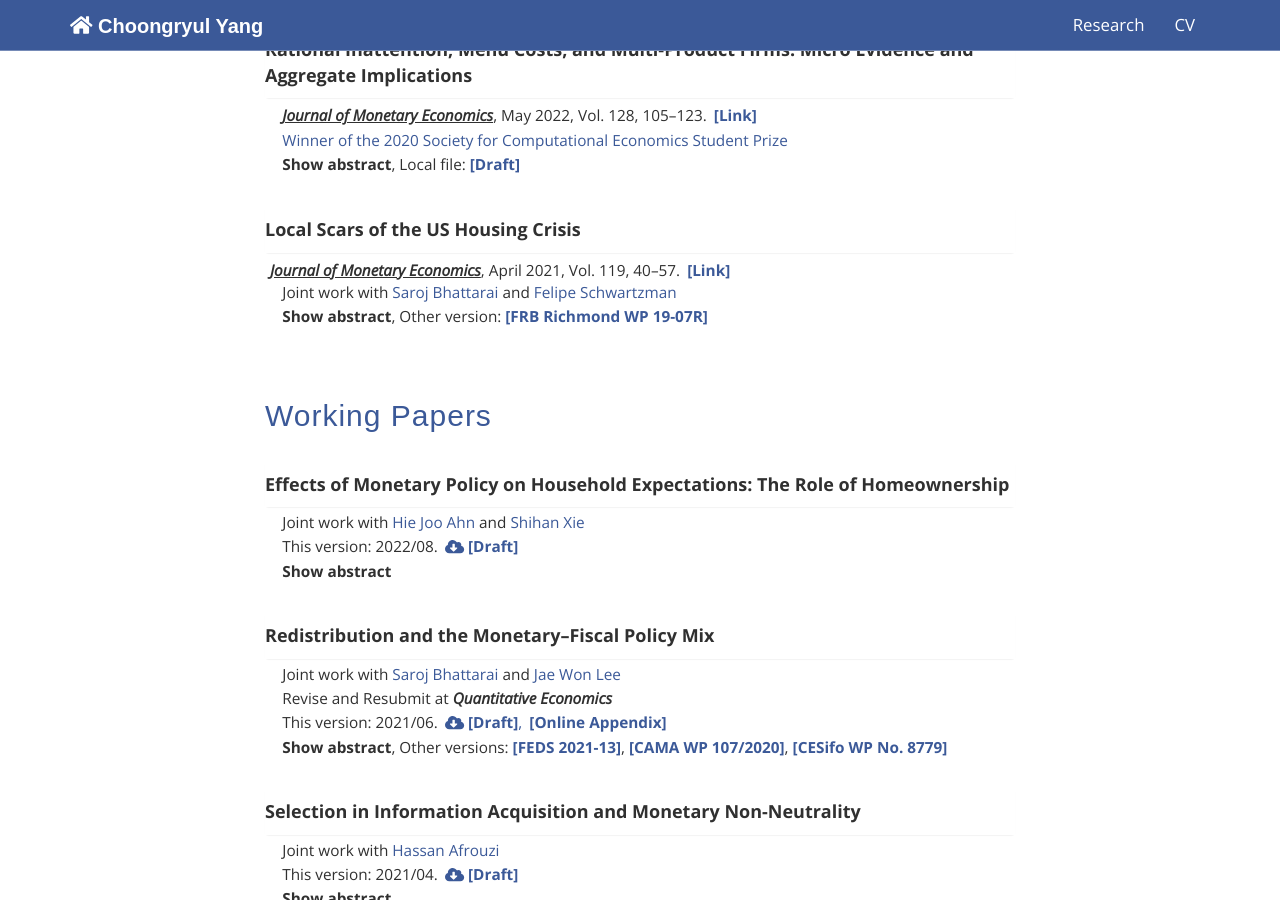
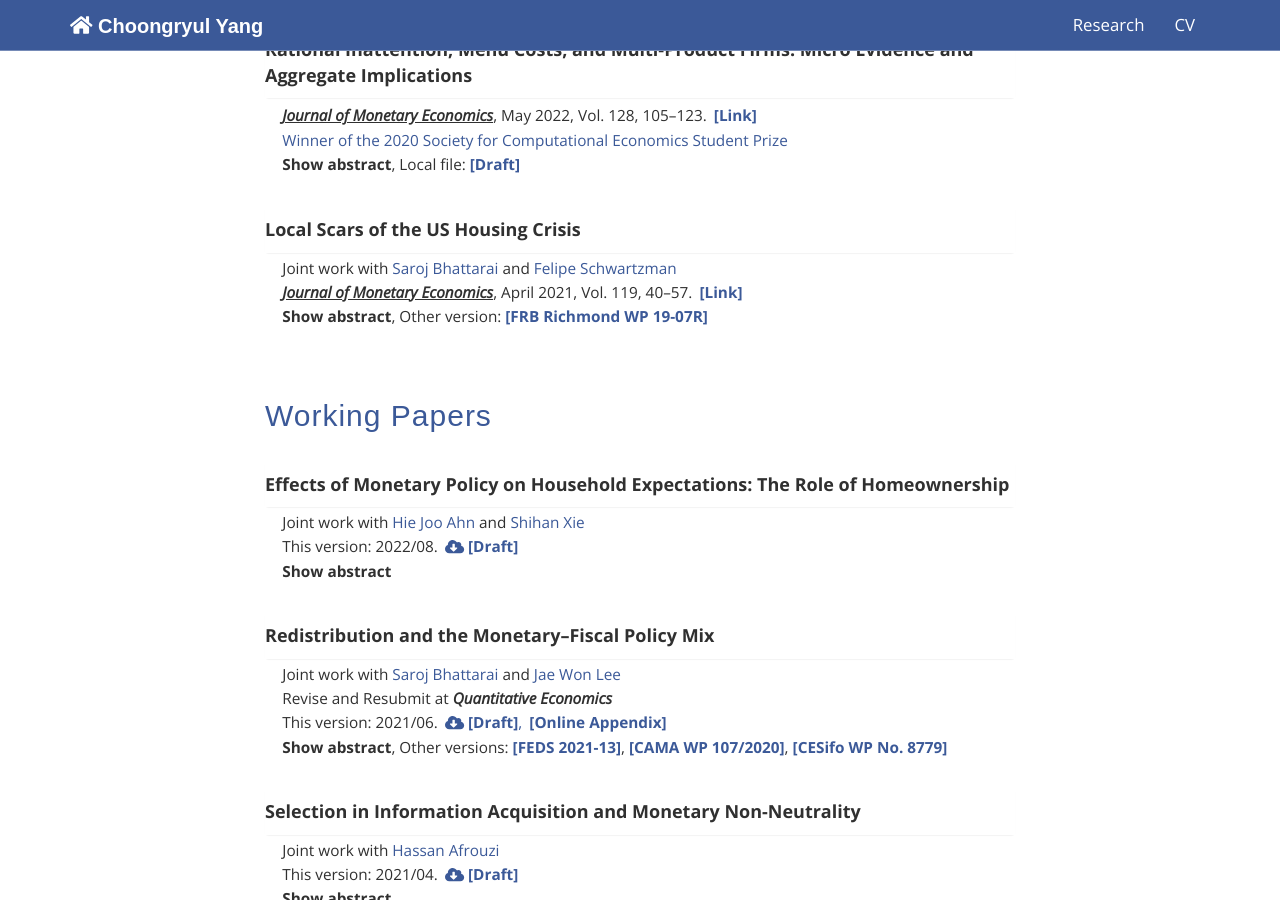
Before and after one commit to choongryulyang/choongryulyang.github.io, a Jekyll site: the page built from index.html, in a window 1280 px wide and 900 px high, scrolled down 996 px. Built offline with Jekyll 4.4.1, drawn with Linux system fonts in a browser that asks for light colours.

Commit message:
Update index.html

```diff
--- a/index.html
+++ b/index.html
@@ -143,16 +143,16 @@ title: Choongryul Yang
 				<article>
 				<div class="panel-collapse collapse in" role="tabpanel" >
 					<div class="panel-body">
-						<p style="margin-bottom:0px; font-size: 11.5pt">
-							<a style="color: #303030">
-							<b><i><u>Journal of Monetary Economics</u></i></b>, April 2021, Vol. 119, 40&ndash;57.
-							<a class="two" style="margin-left: 0.2em; color: #3b5998" href="https://doi.org/10.1016/j.jmoneco.2021.02.001" target="_blank" onclick="ga('send','event','BSY JME', 'Click', 'Design')">
-							<b>[Link]</b></a>
-						</p>
-
 						<div style="font-size: 11.5pt; text-align: left; color: #303030; margin-left: 0.8em"> Joint work with
 						<a class="author" style="color: #3b5998" href="https://sites.google.com/site/bhattaraisaroj/" target="_blank">Saroj Bhattarai</a> and
 						<a class="author" style="color: #3b5998" href="https://sites.google.com/view/felipeschwartzman/" target="_blank">Felipe Schwartzman</a>
+
+						<p style="margin-bottom:0px; font-size: 11.5pt">
+						<a style="color: #303030">
+						<b><i><u>Journal of Monetary Economics</u></i></b>, April 2021, Vol. 119, 40&ndash;57.
+						<a class="two" style="margin-left: 0.2em; color: #3b5998" href="https://doi.org/10.1016/j.jmoneco.2021.02.001" target="_blank" onclick="ga('send','event','BSY JME', 'Click', 'Design')">
+						<b>[Link]</b></a>
+						</p>
 
 						<p style="margin-bottom:0px; font-size: 11.5pt">
 						<a class="two" target="_blank" onclick="ga('send','event','BSY Abstract', 'Click', 'Design')">
```
